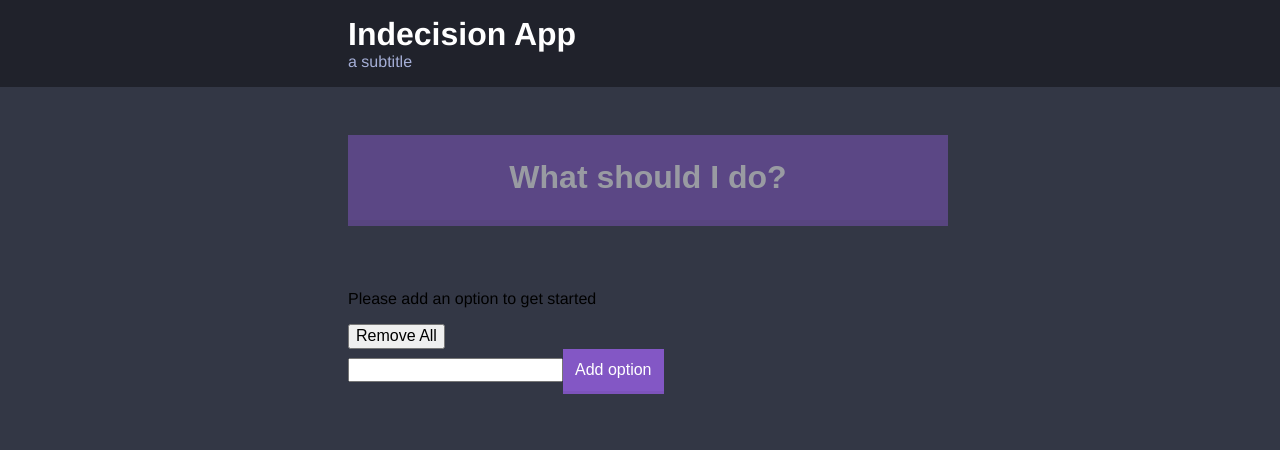
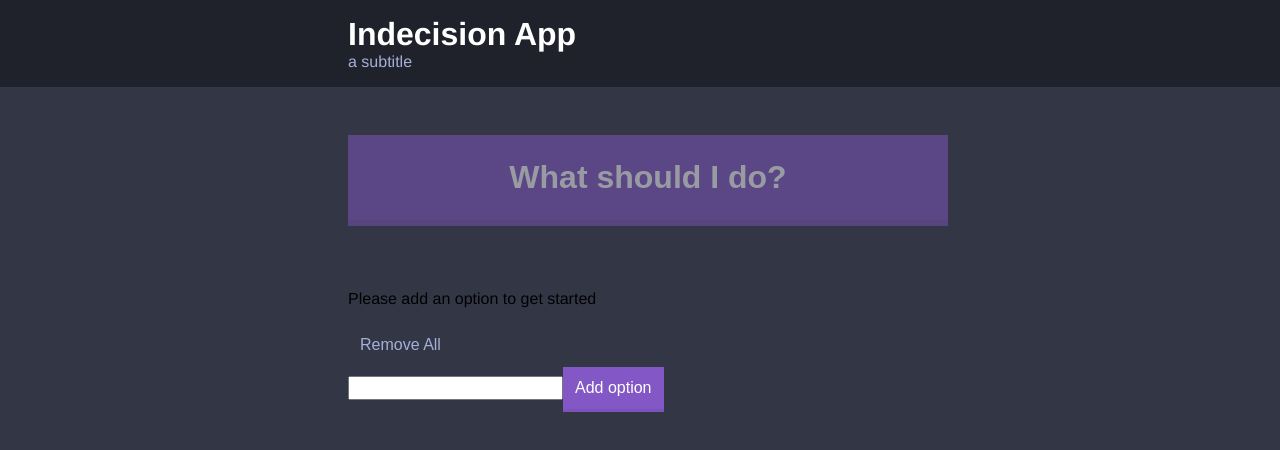
Before and after one commit to p32929/IndecisionApp, a React (Create React App) app: page / in a window 1280 px wide. Shown: the top 450 px of the page. Built offline with nearby package versions, Linux system fonts and the light colour scheme.

Commit message:
option options

```diff
--- a/src/App.css
+++ b/src/App.css
@@ -74,3 +74,10 @@ button {
     font-weight: 500;
     padding: 1.2rem;
 }
+
+.button_link {
+    background: none;
+    border: none;
+    font-weight: 500;
+    color: #a5afd7;
+}
--- a/src/Playground/IndecisionApp/AppComponents/Option.js
+++ b/src/Playground/IndecisionApp/AppComponents/Option.js
@@ -4,6 +4,7 @@ const Option = (props) => (
     <div>
         <p>{props.optionText}</p>
         <button
+            className='add_options_button button_link'
             onClick={(e) => {
                 props.handleDeleteOption(props.optionText)
             }}>
--- a/src/Playground/IndecisionApp/AppComponents/Options.js
+++ b/src/Playground/IndecisionApp/AppComponents/Options.js
@@ -6,7 +6,8 @@ const Options = (props) => (
 
         {props.options.length === 0 && <p>Please add an option to get started</p>}
 
-        <button onClick={props.handleDeleteOptions}>Remove All</button>
+        <button className='add_options_button button_link'
+            onClick={props.handleDeleteOptions}>Remove All</button>
         {
             props.options.map(option =>
                 <Option
```
